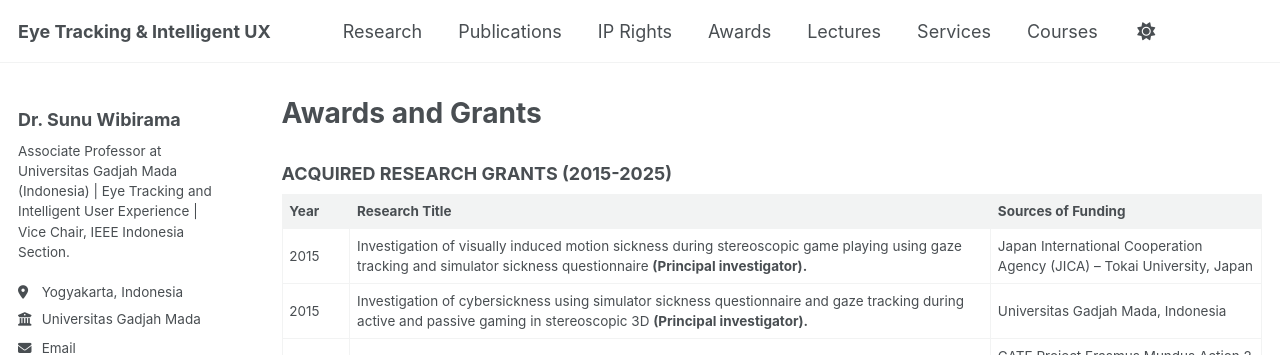
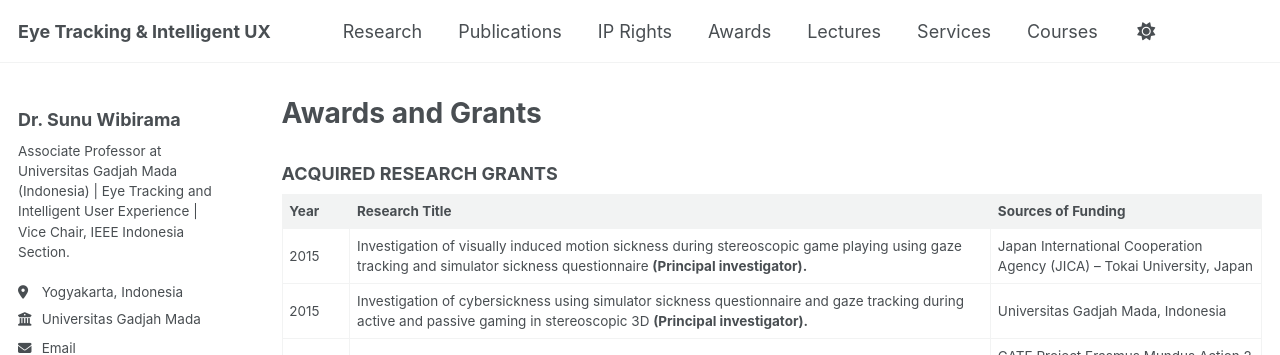
Before and after one commit to wibirama/wibirama.github.io, a Jekyll site: the page built from _pages/awards.md, in a window 1280 px wide and 900 px high. Shown: the top 355 px of the window. Built offline with Jekyll 4.4.1, drawn with Linux system fonts in a browser that asks for light colours; some web fonts are replaced; a script that is not in the unit is left out.

Commit message:
Update awards.md

```diff
--- a/_pages/awards.md
+++ b/_pages/awards.md
@@ -7,7 +7,7 @@ redirect_from:
   - /resume
 ---
 
-### **ACQUIRED RESEARCH GRANTS (2015-2025)**
+### **ACQUIRED RESEARCH GRANTS**
 
 | **Year** | **Research Title** | **Sources of Funding** |
 |----------|--------------------|-------------------------|
```
